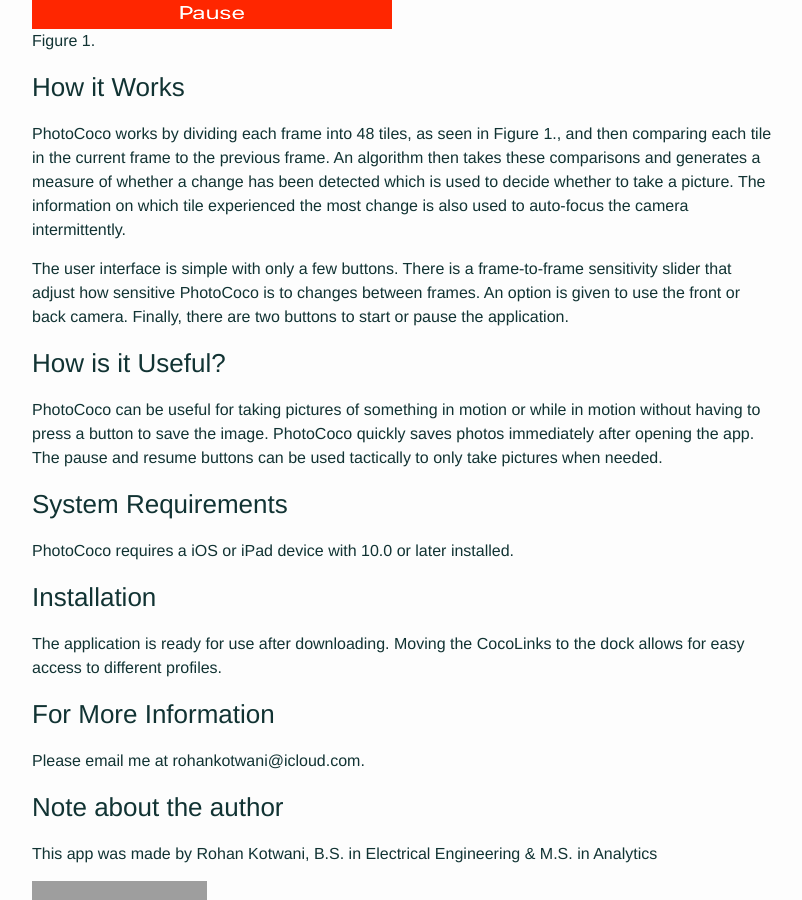
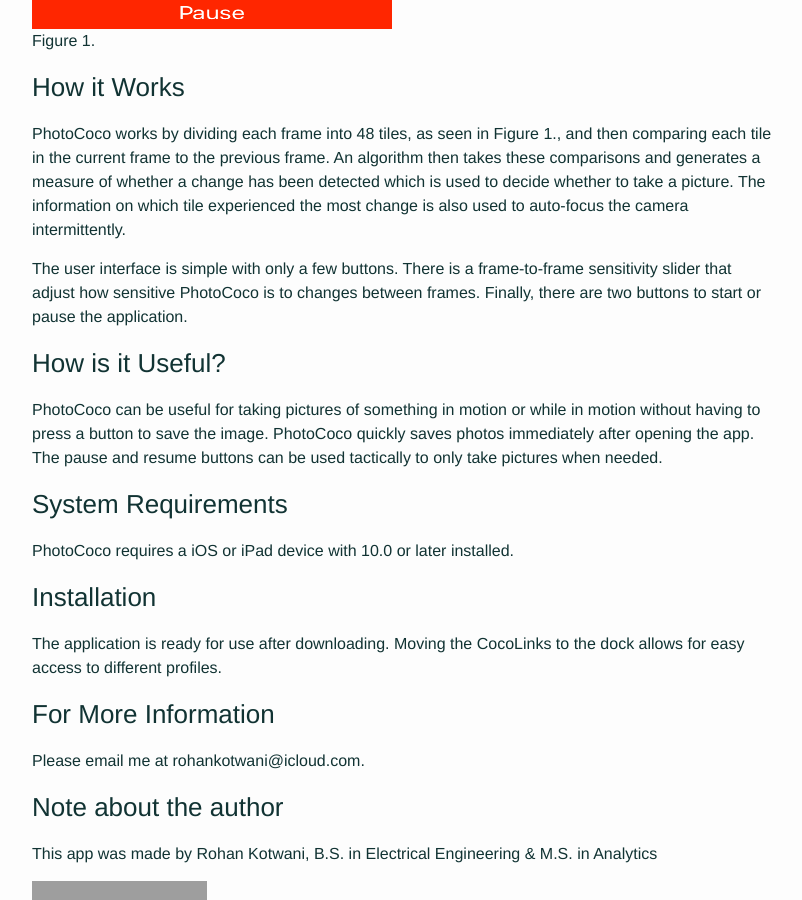
Before and after one commit to CocoApplications/CocoApplications, a Jekyll site: the page built from _posts/2017-09-20-PhotoCoco.html, in a window 1280 px wide and 900 px high, scrolled down 1238 px. Shown: the whole window, without its empty margins (238-1040 px from the left). Built offline with Jekyll 4.4.1, drawn with Linux system fonts in a browser that asks for light colours; grey boxes are pictures that could not be loaded.

Commit message:
prototyping

```diff
--- a/_posts/2017-09-20-PhotoCoco.html
+++ b/_posts/2017-09-20-PhotoCoco.html
@@ -42,7 +42,7 @@
     PhotoCoco works by dividing each frame into 48 tiles, as seen in Figure 1., and then comparing each tile in the current frame to the previous frame. An algorithm then takes these comparisons and generates a measure of whether a change has been detected which is used to decide whether to take a picture. The information on which tile experienced the most change is also used to auto-focus the camera intermittently.
     </p>
     <p>
-    The user interface is simple with only a few buttons. There is a frame-to-frame sensitivity slider that adjust how sensitive PhotoCoco is to changes between frames. An option is given to use the front or back camera. Finally, there are two buttons to start or pause the application.
+    The user interface is simple with only a few buttons. There is a frame-to-frame sensitivity slider that adjust how sensitive PhotoCoco is to changes between frames. Finally, there are two buttons to start or pause the application.
     </p>
 
     <h3>
--- a/index.html
+++ b/index.html
@@ -11,9 +11,9 @@
       <li>
         <span class="post-meta">{{ post.date | date: "%b %-d, %Y" }}</span>
 
-        <h1>
+        <h4>
           <a class="post-link" href="{{ post.url | prepend: site.baseurl }}">{{ post.title }}</a>
-        </h1>
+        </h4>
       </li>
     {% endfor %}
   </ul>
```
